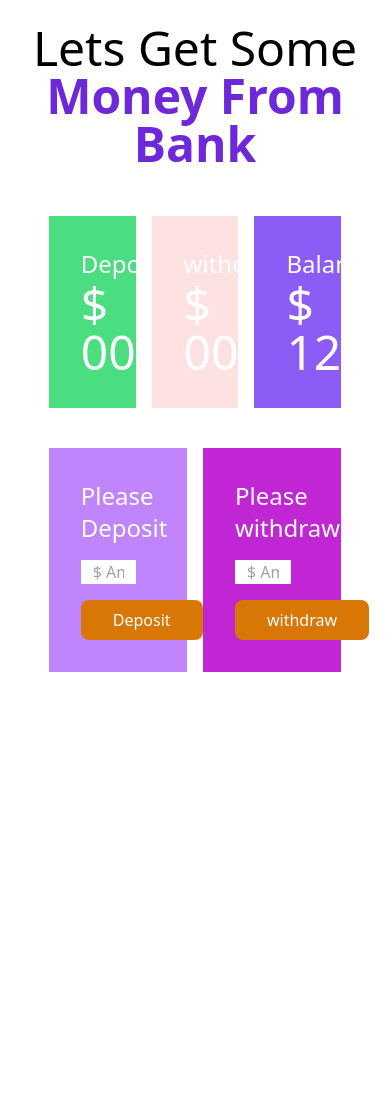
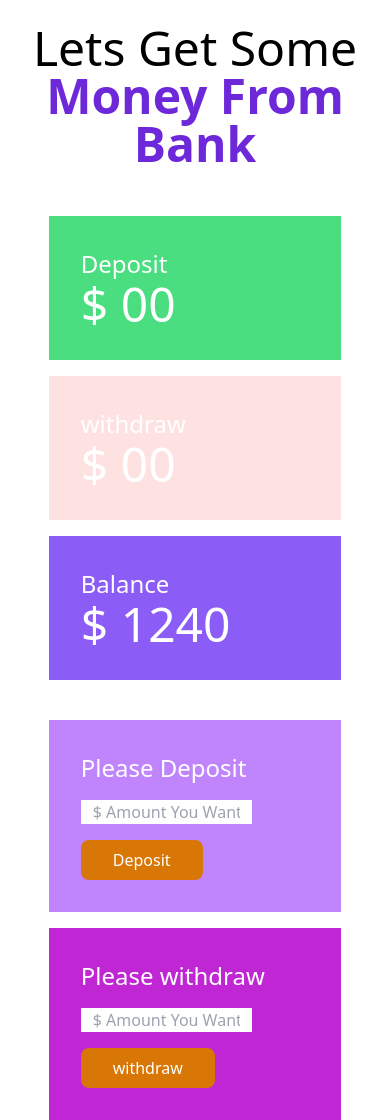
Before and after one commit to saminur633/bank-website, a plain HTML site: page js/bank.html in a window 390 px wide. Before the commit the page ends 844 px from the top, so only its background shows below. Drawn offline with nearby package versions, Linux system fonts and the light colour scheme.

Commit message:
first commit

```diff
--- a/js/bank.html
+++ b/js/bank.html
@@ -13,7 +13,7 @@
     </header>
     <main>
         <section class="mt-12">
-            <div class="grid grid-cols-3 gap-4 mx-auto w-9/12 text-white rounded-lg">
+            <div class="grid grid-cols-1 md:grid-cols-3 gap-4 mx-auto w-9/12 text-white rounded-lg">
                 <div class="bg-green-400 p-8">
                     <h1 class="text-2xl">Deposit</h1>
 
@@ -30,7 +30,7 @@
                     <h2 class="text-5xl">$ <span id="balance-total">1240</span></h2>
                 </div>
             </div>
-            <div class="mt-10 grid grid-cols-2 gap-4 mx-auto w-9/12  rounded-lg">
+            <div class="mt-10 grid grid-cols-1 md:grid-cols-2 gap-4 mx-auto w-9/12  rounded-lg">
                 <div class="bg-purple-400 p-8">
                     <h1 class="text-2xl mb-4 text-white"> Please Deposit</h1>
 
```
